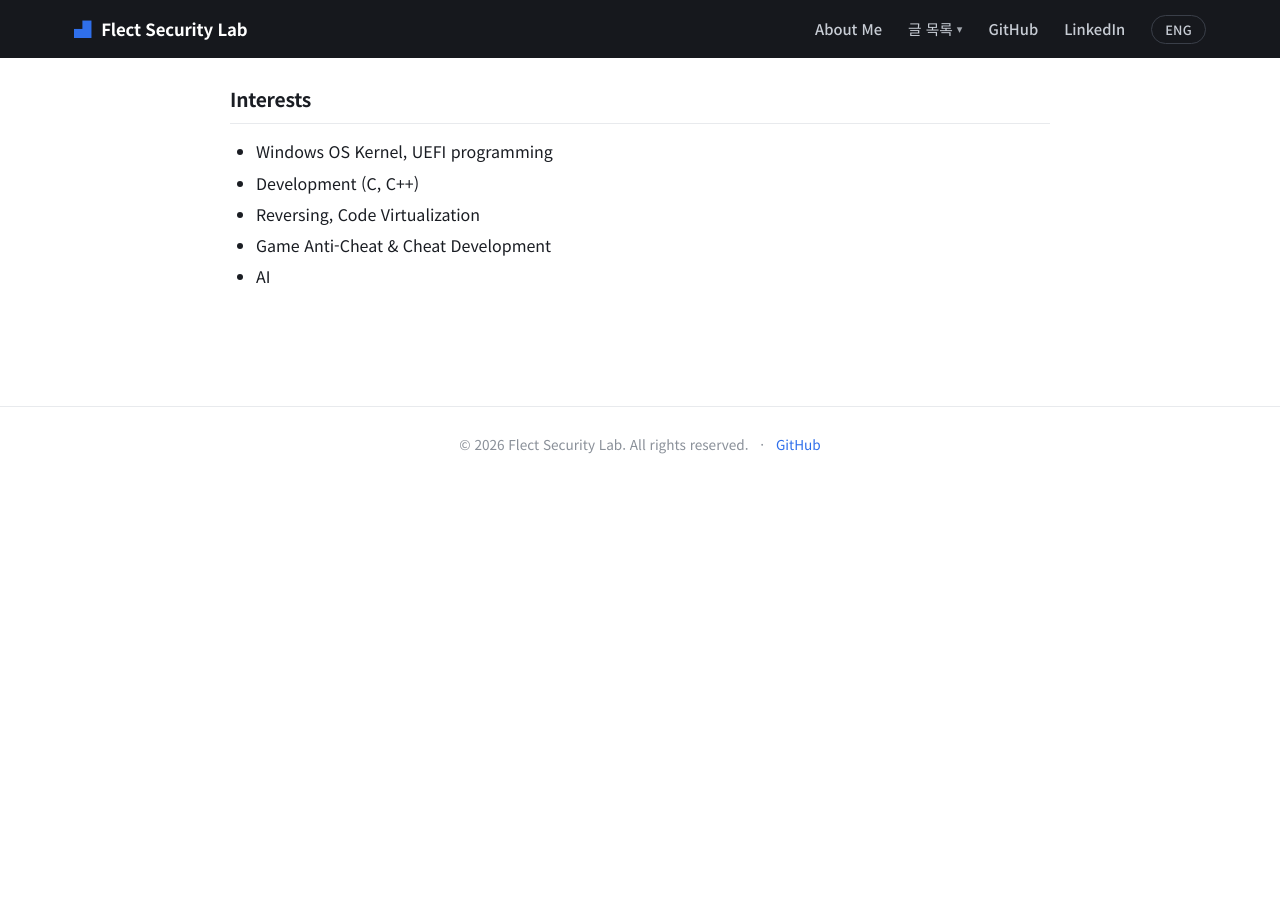
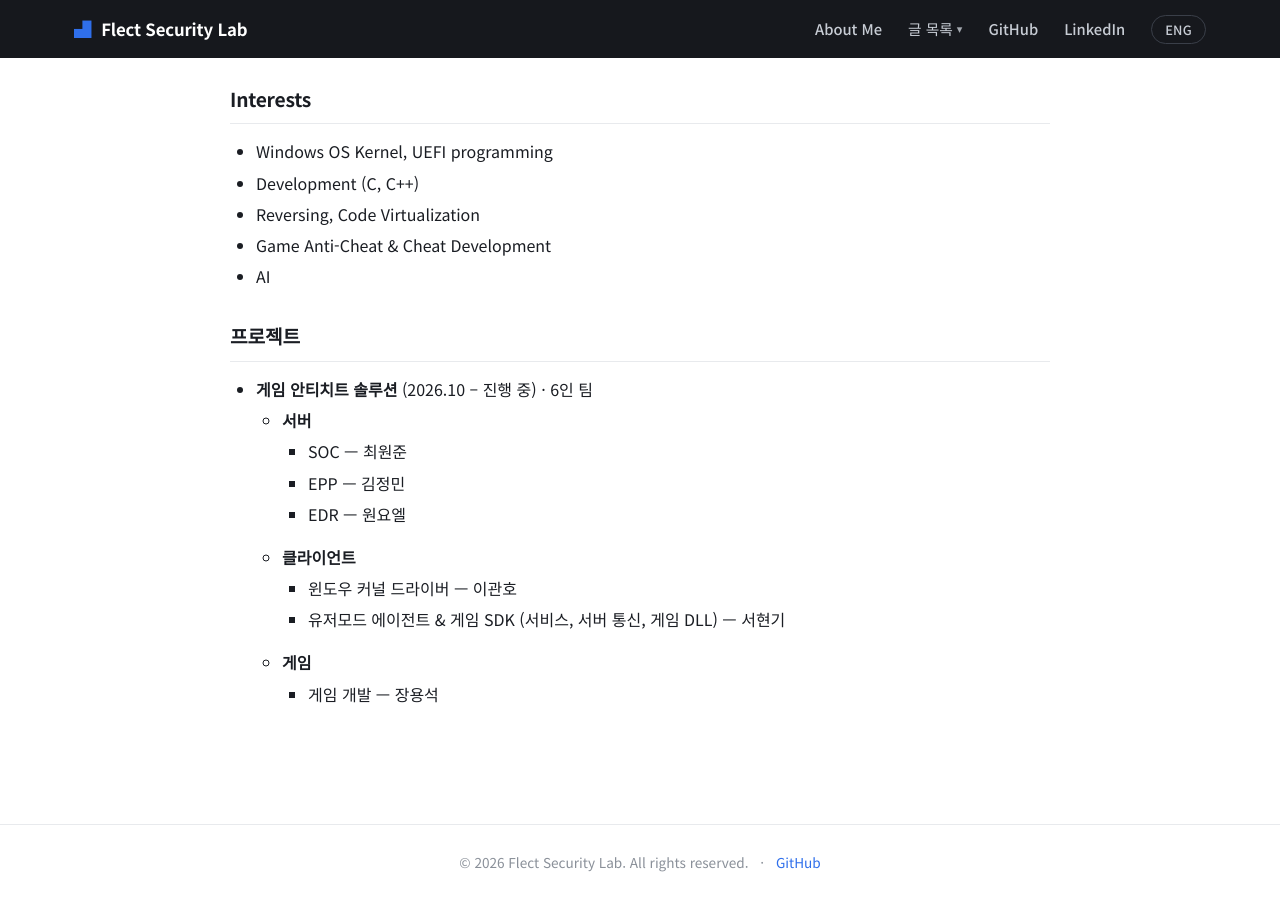
Before and after one commit to LeeGwan/LeeGwan.github.io, a Jekyll site: the page built from ko/about.md, in a window 1280 px wide and 900 px high, scrolled down 717 px. Built offline with Jekyll 4.4.1, drawn with Linux system fonts in a browser that asks for light colours; before the commit the page ends 1199 px from its top, so only the background shows below that.

Commit message:
Update about.md

```diff
--- a/ko/about.md
+++ b/ko/about.md
@@ -48,5 +48,31 @@ no_sidebar: true
       <li>Game Anti-Cheat &amp; Cheat Development</li>
       <li>AI</li>
     </ul>
+    <h2>프로젝트</h2>
+    <ul>
+      <li>
+        <strong>게임 안티치트 솔루션</strong> (2026.10 – 진행 중) · 6인 팀
+        <ul>
+          <li><strong>서버</strong>
+            <ul>
+              <li>SOC — 최원준</li>
+              <li>EPP — 김정민</li>
+              <li>EDR — 원요엘</li>
+            </ul>
+          </li>
+          <li><strong>클라이언트</strong>
+            <ul>
+              <li>윈도우 커널 드라이버 — 이관호</li>
+              <li>유저모드 에이전트 &amp; 게임 SDK (서비스, 서버 통신, 게임 DLL) — 서현기</li>
+            </ul>
+          </li>
+          <li><strong>게임</strong>
+            <ul>
+              <li>게임 개발 — 장용석</li>
+            </ul>
+          </li>
+        </ul>
+      </li>
+    </ul>
   </div>
 </article>
```
